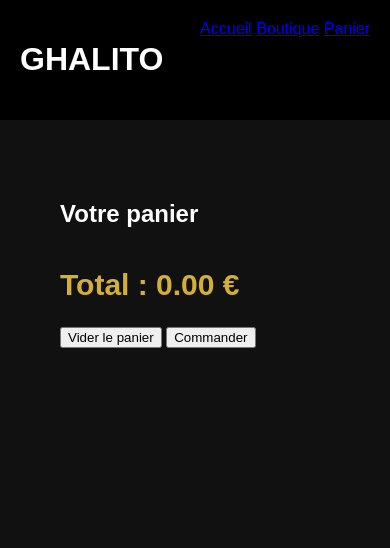
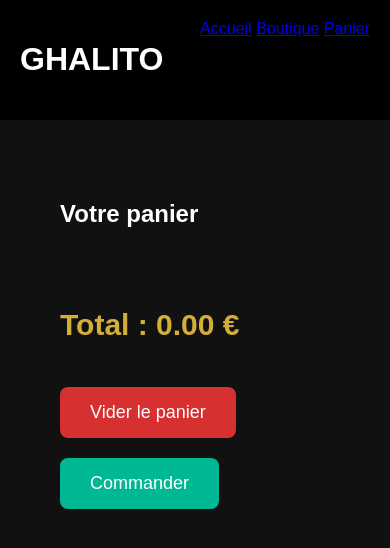
Before and after one commit to GHALITO-STORE/GHALITO, a plain HTML site: page panier.html in a window 390 px wide. Drawn offline with Linux system fonts and the light colour scheme.

Commit message:
Update style.css

```diff
--- a/style.css
+++ b/style.css
@@ -377,3 +377,82 @@ font-size:30px;
 color:#D4AF37;
 
 }
+.qty{
+
+display:flex;
+
+align-items:center;
+
+gap:10px;
+
+margin:15px 0;
+
+}
+
+.qty button{
+
+width:40px;
+
+height:40px;
+
+font-size:20px;
+
+background:#D4AF37;
+
+border:none;
+
+cursor:pointer;
+
+}
+
+.cart-footer{
+
+margin-top:40px;
+
+display:flex;
+
+justify-content:space-between;
+
+align-items:center;
+
+flex-wrap:wrap;
+
+gap:20px;
+
+}
+
+#checkout{
+
+background:#00b894;
+
+color:white;
+
+padding:15px 30px;
+
+border:none;
+
+font-size:18px;
+
+cursor:pointer;
+
+border-radius:8px;
+
+}
+
+#clear-cart{
+
+background:#d63031;
+
+color:white;
+
+padding:15px 30px;
+
+border:none;
+
+font-size:18px;
+
+cursor:pointer;
+
+border-radius:8px;
+
+}
```
